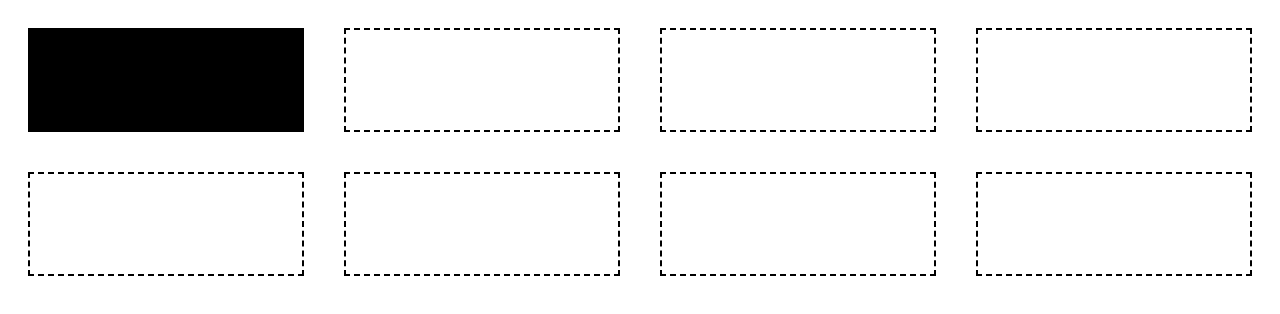
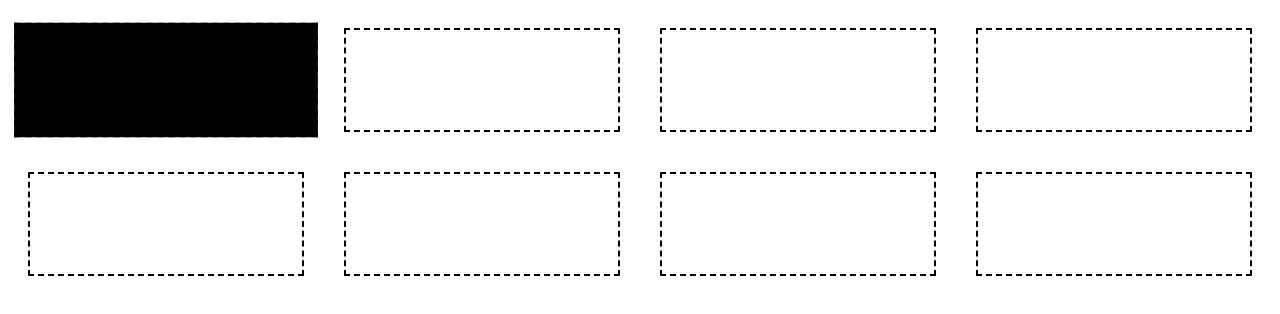
Before and after one commit to GeraldHost/react-tv-navigation, a React (Create React App) app: page / in a window 1280 px wide. Shown: the top 314 px of the page. Built offline with nearby package versions, Linux system fonts and the light colour scheme.

Commit message:
feat: transitions are cool

```diff
--- a/src/App.css
+++ b/src/App.css
@@ -16,8 +16,10 @@
   width: 100px;
   height: 100px;
   margin: 20px;
+  transition: transform 200ms;
 }
 
 .item.active {
   background-color: black;
+  transform: scale(1.1);
 }
```
